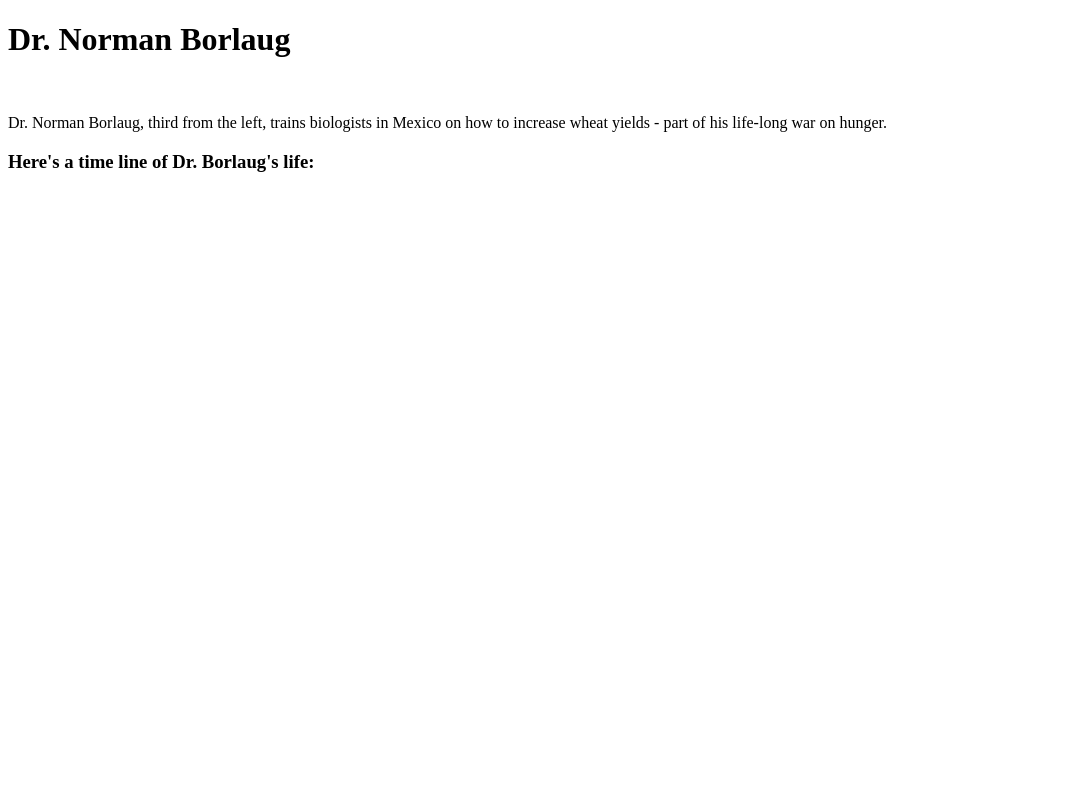
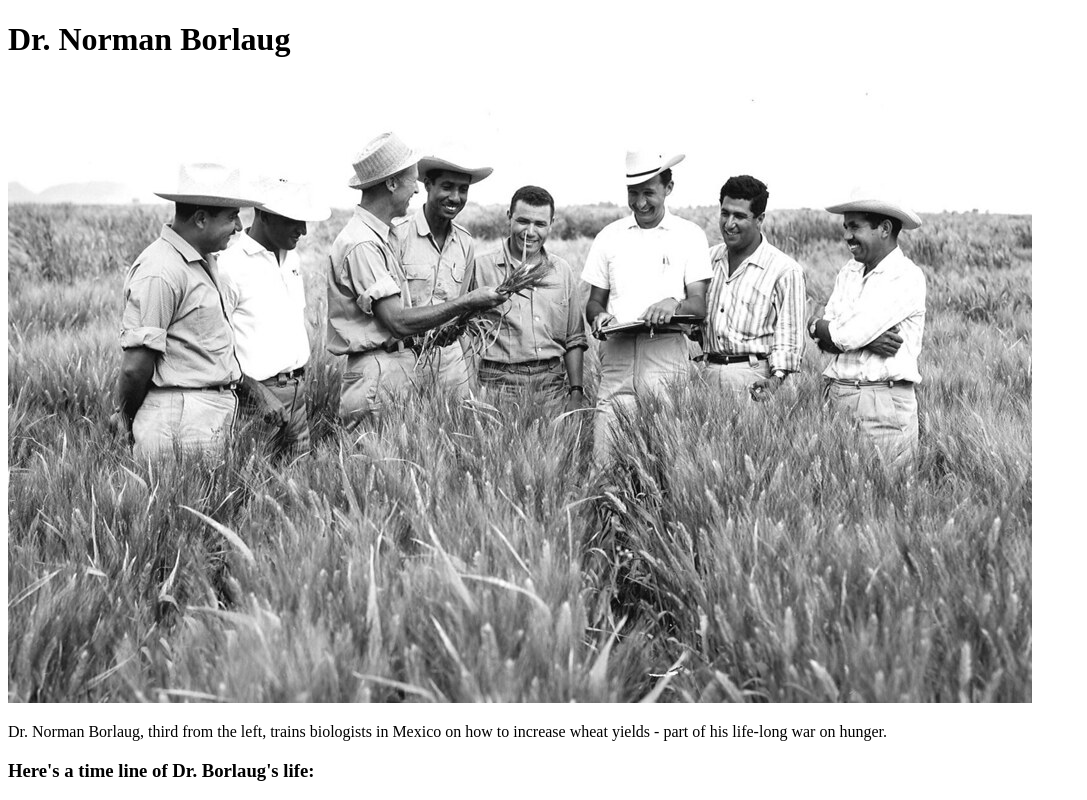
Before and after one commit to luisvinicius09/microverse_Luis_Ismael, a plain HTML site: page index.html in a window 1280 px wide. Shown: the whole page, without its empty margins (0-1087 px from the left). Drawn offline with Linux system fonts and the light colour scheme.

Commit message:
adding img

```diff
--- a/index.html
+++ b/index.html
@@ -11,10 +11,11 @@
     <div id="main">
         <h1 id="title">Dr. Norman Borlaug</h1>
         <div id="img-div">
-          <img id="image" src="" alt="">
+          <img id="image" src="./img/10613180113_fdf7bcd316_b.jpg" alt="Tribute">
           <p id="img-caption">Dr. Norman Borlaug, third from the left, trains biologists in Mexico on how to increase wheat yields - part of his life-long war on hunger.</p>
         </div>
         <h3>Here's a time line of Dr. Borlaug's life:</h3>
+
     </div>
 
 
```
Also changed, not shown: img/10613180113_fdf7bcd316_b.jpg (added).
